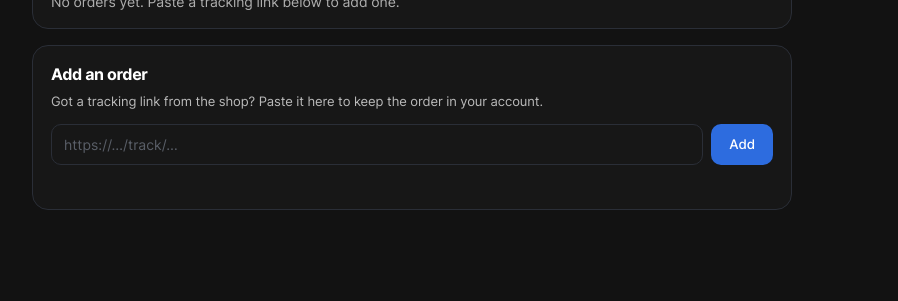
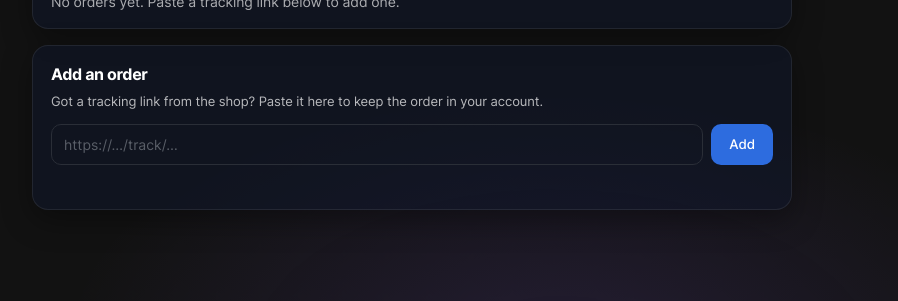
Before and after one commit to Venompro22/delivery-agent, a Flask app: template templates/me.html in a window 1280 px wide. Shown: the part 499-800 px from the top of the page, without its empty margins (228-1126 px from the left). Run offline with Flask 3, Linux system fonts and the light colour scheme; the template is opened without the code that fills it: most values are stand-ins (such as "Sample title", 1, 10 or a date in 2020).

Commit message:
inside pages: shared theme (aurora, glass cards, 3D tilt, count-up numbers, sticky glass top bar)

```diff
--- /dev/null
+++ b/static/app.js
@@ -0,0 +1,42 @@
+// Inside pages: 3D tilt on stat cards, and numbers that count up when they change.
+(function () {
+  const reduce = window.matchMedia('(prefers-reduced-motion: reduce)').matches;
+
+  // The card under the pointer leans toward it, like a real object
+  if (!reduce && window.matchMedia('(pointer: fine)').matches) {
+    document.addEventListener('pointermove', e => {
+      const el = e.target.closest && e.target.closest('.stat, .kpi, .count, .me-card');
+      document.querySelectorAll('.tilting').forEach(x => {
+        if (x !== el) { x.classList.remove('tilting'); x.style.transform = ''; }
+      });
+      if (!el) return;
+      const r = el.getBoundingClientRect();
+      const x = (e.clientX - r.left) / r.width - 0.5, y = (e.clientY - r.top) / r.height - 0.5;
+      el.classList.add('tilting');
+      el.style.transform = `perspective(700px) rotateX(${(-y * 8).toFixed(2)}deg) rotateY(${(x * 10).toFixed(2)}deg) translateY(-3px)`;
+    });
+  }
+  if (reduce) return;
+
+  // Numbers count up from the old value to the new one (0 → 128) instead of jumping
+  function countTo(el, from, to) {
+    const start = performance.now(), dur = 700;
+    el.dataset.counting = '1';
+    function step(now) {
+      const p = Math.min(1, (now - start) / dur), eased = 1 - Math.pow(1 - p, 3);
+      el.textContent = Math.round(from + (to - from) * eased);
+      if (p < 1) requestAnimationFrame(step); else delete el.dataset.counting;
+    }
+    requestAnimationFrame(step);
+  }
+  document.querySelectorAll('.num, .n').forEach(el => {
+    let last = parseInt(el.textContent, 10) || 0;
+    new MutationObserver(() => {
+      if (el.dataset.counting) return;               // our own animation, not new data
+      const txt = el.textContent.trim();
+      if (!/^\d+$/.test(txt)) return;               // "92%", "--": leave as is
+      const to = parseInt(txt, 10);
+      if (to !== last) { countTo(el, last, to); last = to; }
+    }).observe(el, { childList: true, characterData: true, subtree: true });
+  });
+})();
--- /dev/null
+++ b/static/css/theme.css
@@ -0,0 +1,35 @@
+/* Shared look for every inside page: aurora background, glass cards, depth */
+body.app::before { content: ""; position: fixed; inset: -20%; z-index: -2; pointer-events: none;
+  background: radial-gradient(40% 35% at 15% 15%, rgba(59, 130, 246, .20), transparent 70%),
+              radial-gradient(35% 30% at 85% 10%, rgba(16, 185, 129, .14), transparent 70%),
+              radial-gradient(40% 35% at 60% 90%, rgba(139, 92, 246, .14), transparent 70%);
+  animation: app-aurora 20s ease-in-out infinite alternate; }
+body.app::after { content: ""; position: fixed; inset: 0; z-index: -1; pointer-events: none;
+  background-image: radial-gradient(rgba(255, 255, 255, .05) 1px, transparent 1px); background-size: 22px 22px;
+  -webkit-mask-image: linear-gradient(180deg, #000, transparent 70%); mask-image: linear-gradient(180deg, #000, transparent 70%); }
+@keyframes app-aurora { from { transform: translate(0, 0) rotate(0deg); } to { transform: translate(-4%, 3%) rotate(6deg); } }
+
+/* Glass cards */
+body.app :is(.stat, .kpi, .chart-box, .count, .card, .me-card),
+body.app:has(#log) .row {
+  border: 1px solid rgba(255, 255, 255, .08); border-radius: 16px;
+  background: rgba(15, 23, 42, .55); -webkit-backdrop-filter: blur(14px); backdrop-filter: blur(14px);
+  box-shadow: 0 10px 30px rgba(0, 0, 0, .35); transition: transform .15s ease, box-shadow .2s ease; }
+body.app :is(.stat, .kpi, .count, .me-card, .me-order):hover {
+  box-shadow: 0 16px 40px rgba(0, 0, 0, .45), 0 0 0 1px rgba(96, 165, 250, .35); }
+
+/* Big numbers glow a little */
+body.app :is(.stat .num, .kpi .n) {
+  background: linear-gradient(180deg, #ffffff 30%, #93c5fd); -webkit-background-clip: text; background-clip: text; color: transparent; }
+
+/* Glass top bar that stays visible while scrolling */
+body.app :is(.top, .me-top) { position: sticky; top: 0; z-index: 50;
+  background: rgba(10, 12, 18, .55); -webkit-backdrop-filter: blur(12px); backdrop-filter: blur(12px); }
+
+/* Soft page entrance */
+body.app :is(.wrap, .me-wrap) { animation: app-in .45s ease both; }
+@keyframes app-in { from { opacity: 0; transform: translateY(8px); } to { opacity: 1; transform: none; } }
+
+@media (prefers-reduced-motion: reduce) {
+  body.app::before, body.app :is(.wrap, .me-wrap) { animation: none; }
+}
--- a/templates/account.html
+++ b/templates/account.html
@@ -9,8 +9,9 @@
   <link rel="stylesheet" href="/static/vendor/inter/inter.css?v={{ asset_v }}" media="print"/>
   <link rel="stylesheet" href="/static/pro.css?v={{ asset_v }}"/>
   <link rel="stylesheet" href="/static/css/auth.css?v={{ asset_v }}"/>
+  <link rel="stylesheet" href="/static/css/theme.css?v={{ asset_v }}"/>
 </head>
-<body>
+<body class="app">
   <form class="card" method="post" action="/account">
     <h1>Change password</h1>
     {% if must_change %}
@@ -28,5 +29,6 @@
   <script src="/static/font-load.js?v={{ asset_v }}"></script>
   <script src="/static/i18n.js?v={{ asset_v }}"></script>
   <script src="/static/pro.js?v={{ asset_v }}"></script>
+  <script src="/static/app.js?v={{ asset_v }}"></script>
 </body>
 </html>
--- a/templates/dashboard.html
+++ b/templates/dashboard.html
@@ -12,8 +12,9 @@
   <link rel="stylesheet" href="/static/css/dashboard.css?v={{ asset_v }}"/>
   <link rel="stylesheet" href="/static/vendor/inter/inter.css?v={{ asset_v }}" media="print"/>
   <link rel="stylesheet" href="/static/pro.css?v={{ asset_v }}"/>
+  <link rel="stylesheet" href="/static/css/theme.css?v={{ asset_v }}"/>
 </head>
-<body>
+<body class="app">
   <div id="sidebar">
     <div class="brand">
       <div class="logo"><svg width="22" height="22" viewBox="17 3 30 52" fill="none" stroke="#fff" stroke-width="4.5" stroke-linejoin="round"><path d="M32 54s-15-13.5-15-25a15 15 0 1 1 30 0c0 11.5-15 25-15 25z"/><path d="M32 20l2.4 5.1 5.1 2.4-5.1 2.4L32 35l-2.4-5.1-5.1-2.4 5.1-2.4z" fill="#fff" stroke="none"/></svg></div>
@@ -811,5 +812,6 @@ const INTENT_NAMES = {new_order: 'New order', cancel: 'Cancel', question: 'Quest
   </script>
   <script src="/static/i18n.js?v={{ asset_v }}"></script>
   <script src="/static/pro.js?v={{ asset_v }}"></script>
+  <script src="/static/app.js?v={{ asset_v }}"></script>
 </body>
 </html>
--- a/templates/driver.html
+++ b/templates/driver.html
@@ -10,8 +10,9 @@
   <link rel="stylesheet" href="/static/css/driver.css?v={{ asset_v }}"/>
   <link rel="stylesheet" href="/static/vendor/inter/inter.css?v={{ asset_v }}" media="print"/>
   <link rel="stylesheet" href="/static/pro.css?v={{ asset_v }}"/>
+  <link rel="stylesheet" href="/static/css/theme.css?v={{ asset_v }}"/>
 </head>
-<body>
+<body class="app">
   <div class="wrap">
     <div class="top">
       <h1>Driver</h1>
@@ -189,5 +190,6 @@
   </script>
   <script src="/static/i18n.js?v={{ asset_v }}"></script>
   <script src="/static/pro.js?v={{ asset_v }}"></script>
+  <script src="/static/app.js?v={{ asset_v }}"></script>
 </body>
 </html>
--- a/templates/drivers.html
+++ b/templates/drivers.html
@@ -9,8 +9,9 @@
   <link rel="stylesheet" href="/static/vendor/inter/inter.css?v={{ asset_v }}" media="print"/>
   <link rel="stylesheet" href="/static/pro.css?v={{ asset_v }}"/>
   <link rel="stylesheet" href="/static/css/drivers.css?v={{ asset_v }}"/>
+  <link rel="stylesheet" href="/static/css/theme.css?v={{ asset_v }}"/>
 </head>
-<body>
+<body class="app">
   <div class="wrap">
     <div class="top"><h1>Driver accounts</h1><span class="lang-slot" data-lang-slot></span><a class="back" href="/">← Dashboard</a></div>
     <div id="list"><div class="empty">Loading…</div></div>
@@ -121,5 +122,6 @@
   <script src="/static/font-load.js?v={{ asset_v }}"></script>
   <script src="/static/i18n.js?v={{ asset_v }}"></script>
   <script src="/static/pro.js?v={{ asset_v }}"></script>
+  <script src="/static/app.js?v={{ asset_v }}"></script>
 </body>
 </html>
--- a/templates/me.html
+++ b/templates/me.html
@@ -10,8 +10,9 @@
   <link rel="stylesheet" href="/static/vendor/inter/inter.css?v={{ asset_v }}" media="print"/>
   <link rel="stylesheet" href="/static/pro.css?v={{ asset_v }}"/>
   <link rel="stylesheet" href="/static/css/me.css?v={{ asset_v }}"/>
+  <link rel="stylesheet" href="/static/css/theme.css?v={{ asset_v }}"/>
 </head>
-<body>
+<body class="app">
   <header class="me-top">
     <a class="me-brand" href="/me"><img src="/static/logo.svg?v={{ asset_v }}" alt=""/><span>智送管家</span></a>
     <div class="me-right">
@@ -111,5 +112,6 @@
   </script>
   <script src="/static/i18n.js?v={{ asset_v }}"></script>
   <script src="/static/pro.js?v={{ asset_v }}"></script>
+  <script src="/static/app.js?v={{ asset_v }}"></script>
 </body>
 </html>
--- a/templates/orders.html
+++ b/templates/orders.html
@@ -9,8 +9,9 @@
   <link rel="stylesheet" href="/static/css/orders.css?v={{ asset_v }}"/>
   <link rel="stylesheet" href="/static/vendor/inter/inter.css?v={{ asset_v }}" media="print"/>
   <link rel="stylesheet" href="/static/pro.css?v={{ asset_v }}"/>
+  <link rel="stylesheet" href="/static/css/theme.css?v={{ asset_v }}"/>
 </head>
-<body>
+<body class="app">
   <div class="wrap">
     <div class="top">
       <h1>All orders</h1>
@@ -154,5 +155,6 @@
   </script>
   <script src="/static/i18n.js?v={{ asset_v }}"></script>
   <script src="/static/pro.js?v={{ asset_v }}"></script>
+  <script src="/static/app.js?v={{ asset_v }}"></script>
 </body>
 </html>
--- a/templates/stats.html
+++ b/templates/stats.html
@@ -11,8 +11,9 @@
   <link rel="stylesheet" href="/static/css/stats.css?v={{ asset_v }}"/>
   <link rel="stylesheet" href="/static/vendor/inter/inter.css?v={{ asset_v }}" media="print"/>
   <link rel="stylesheet" href="/static/pro.css?v={{ asset_v }}"/>
+  <link rel="stylesheet" href="/static/css/theme.css?v={{ asset_v }}"/>
 </head>
-<body>
+<body class="app">
   <div class="wrap">
     <div class="top">
       <h1>Stats</h1>
@@ -40,5 +41,6 @@
   <script src="/static/stats.js?v={{ asset_v }}"></script>
   <script src="/static/i18n.js?v={{ asset_v }}"></script>
   <script src="/static/pro.js?v={{ asset_v }}"></script>
+  <script src="/static/app.js?v={{ asset_v }}"></script>
 </body>
 </html>
```
